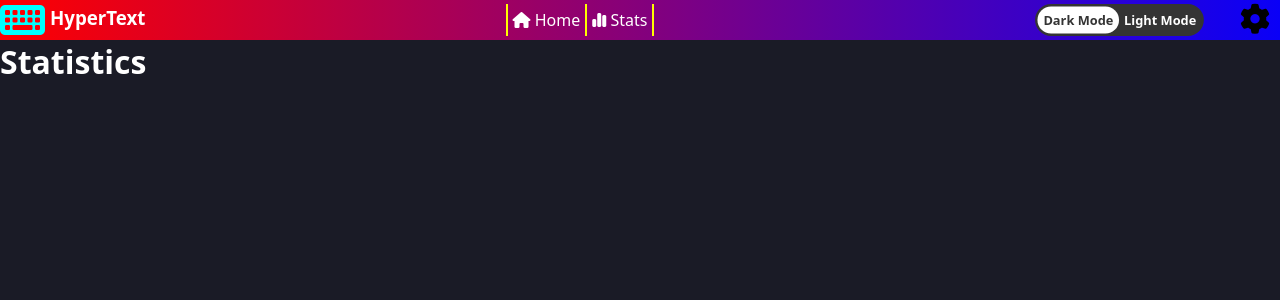
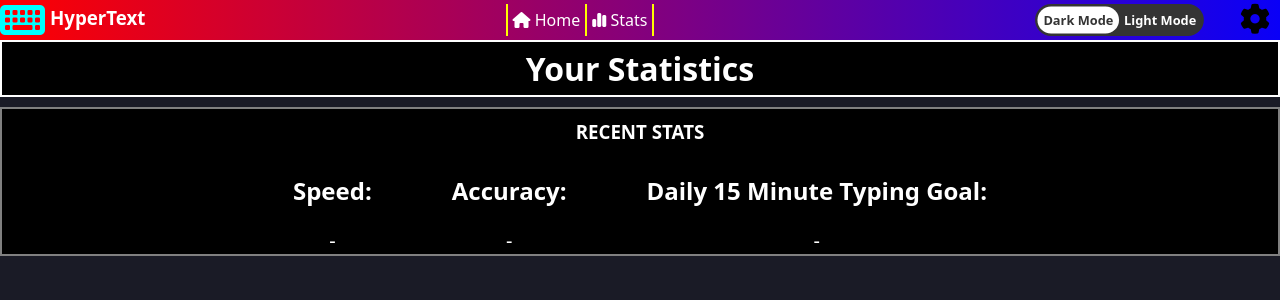
Before and after one commit to AjitheKing1st/HyperTextV2, a React (Vite) app: page /stats in a window 1280 px wide. Shown: the top 300 px of the page. Built offline with nearby package versions, Linux system fonts and the light colour scheme; a web font is replaced by a local one.

Commit message:
Updated a few stuff

```diff
--- a/src/App.jsx
+++ b/src/App.jsx
@@ -1,5 +1,3 @@
-import { useState } from 'react'
-import { BrowserRouter } from 'react-router-dom';
 import { Routes, Route } from 'react-router-dom';
 import Home from "./Home.jsx"
 import TriviaSelectionPage from "./TriviaSelectionPage.jsx"
--- a/src/TriviaSelectionPage.jsx
+++ b/src/TriviaSelectionPage.jsx
@@ -1,6 +1,4 @@
-import { useEffect } from "react";
-import { useParams, useNavigate, Outlet } from "react-router-dom";
-import { useState } from "react";
+import { useParams } from "react-router-dom";
 import trivia from './trivia';
 import Header from './Header';
 
--- a/src/TypingGame.jsx
+++ b/src/TypingGame.jsx
@@ -30,6 +30,7 @@ function TypingGameplay() {
     let [paragraphElapsedTimers, setParagraphElapsedTimers] = useState([]);
     let [typedValueNumber, setTypedValueNumber] = useState(0);
     let [typedProgress, setTypedProgress] = useState("");
+    let [mostRecentTime, setMostRecentTime] = useState("");
     const [progressRestored, setProgressRestored] = useState(false);
 
     const levelKey = `${subject}: ${triviatopic}`;
@@ -52,6 +53,7 @@ function TypingGameplay() {
         paragraphIndex,
         typedValueNumber,
         typedProgress,
+        mostRecentTime
     });
 
     const saveProgress = async (progress) => {
@@ -84,6 +86,7 @@ function TypingGameplay() {
                 setParagraphIndex(savedProgress.paragraphIndex || 0);
                 setParagraphElapsedTimers(savedProgress.paragraphElapsedTimers || []);
                 setTypedValueNumber(savedProgress.typedValueNumber || 0);
+                setMostRecentTime(savedProgress.mostRecentTime || "");
             }
 
             setProgressRestored(true);
@@ -158,12 +161,22 @@ function TypingGameplay() {
 
     useEffect(() => {
         const autosaveInterval = setInterval(() => {
+
+            const now = new Date();
+            const time12Hour = now.toLocaleTimeString("en-US", {
+                hour: "numeric",
+                minute: "numeric",
+                hour12: true,
+            });
+
+            setMostRecentTime(time12Hour);
+
             const progressData = getProgressData();
             saveProgress(progressData);
         }, 500);
 
         return () => clearInterval(autosaveInterval);
-    }, [wpm, cpm, acc, mistakes, incorrectLetter, charIndex, correctKeys, denominater, missedCharacters, wpmPerParagraphs, accPerParagraph, wpmSeconds, totalTimeInTotal, elapsedTime, paragraphElapsedTimers, paragraphIndex, typedValueNumber, typedProgress]);
+    }, [wpm, cpm, acc, mistakes, incorrectLetter, charIndex, correctKeys, denominater, missedCharacters, wpmPerParagraphs, accPerParagraph, wpmSeconds, totalTimeInTotal, elapsedTime, paragraphElapsedTimers, paragraphIndex, typedValueNumber, typedProgress, mostRecentTime]);
 
     const navigate = useNavigate();
 
--- a/src/TypingStatistics.jsx
+++ b/src/TypingStatistics.jsx
@@ -1,10 +1,51 @@
 import Header from "./Header"
+import { useEffect, useState } from "react";
 
-function TypingStatistics({ paragraph, word, charIndex }) {
+function TypingStatistics() {
+
+    const [Speed, setSpeed] = useState("");
+    const [Accuracy, setAccuracy] = useState("");
+    const [DailyGoal, setDailyGoal] = useState("");
+
+    useEffect(() => {
+
+        const loadLatestTime = async () => {
+
+
+
+        };
+
+        loadLatestTime();
+
+    }, []);
+
     return (
         <>
             <Header />
-            <h1 style={{ color: "white" }}>Statistics</h1>
+            <h1 style={{ color: "white", textAlign: "center", border: "2px solid white", padding: "5px", backgroundColor: "black" }}>
+                Your Statistics
+            </h1>
+
+            <div className="recentStats" style={{ border: "2px solid gray", marginTop: "10px", backgroundColor: "black" }}>
+
+                <h3 style={{ textAlign: "center", marginTop: "10px" }}>RECENT STATS</h3>
+
+                <div className="statsContainer">
+                    <div className="square">
+                        <h4>Speed:</h4>
+                        <p>-</p>
+                    </div>
+                    <div className="square">
+                        <h4>Accuracy:</h4>
+                        <p>-</p>
+                    </div>
+                    <div className="square">
+                        <h4>Daily 15 Minute Typing Goal:</h4>
+                        <p>-</p>
+                    </div>
+                </div>
+
+            </div>
         </>
     )
 }
--- a/src/main.jsx
+++ b/src/main.jsx
@@ -1,6 +1,6 @@
 import { createRoot } from 'react-dom/client'
 import App from './App.jsx'
-import { BrowserRouter, HashRouter } from 'react-router-dom';
+import { BrowserRouter } from 'react-router-dom';
 
 
 createRoot(document.getElementById('root')).render(
--- a/style.css
+++ b/style.css
@@ -684,6 +684,35 @@ canvas {
     height: 100% !important;
 }
 
+.statsContainer{
+    display: flex;
+    justify-content: center;
+    align-items: center;
+    background-color: black;
+    margin-top: 30px;
+    flex-wrap: wrap;
+    gap: 80px;
+    flex-direction: row;
+}
+
+.square{
+    display: flex;
+    flex-wrap: wrap;
+    justify-content: center;
+    flex-direction: column;
+}
+
+.square h4{
+    font-size: 24px;
+    text-align: center;
+}
+
+.square p{
+    font-size: 20px;
+    text-align: center;
+    margin-top: 20px;
+}
+
 @media only screen and (max-width: 431px) {
     .start-message {
         display: block;
```
Also changed, not shown: src/paragraphs.js (+11 -11 lines).
